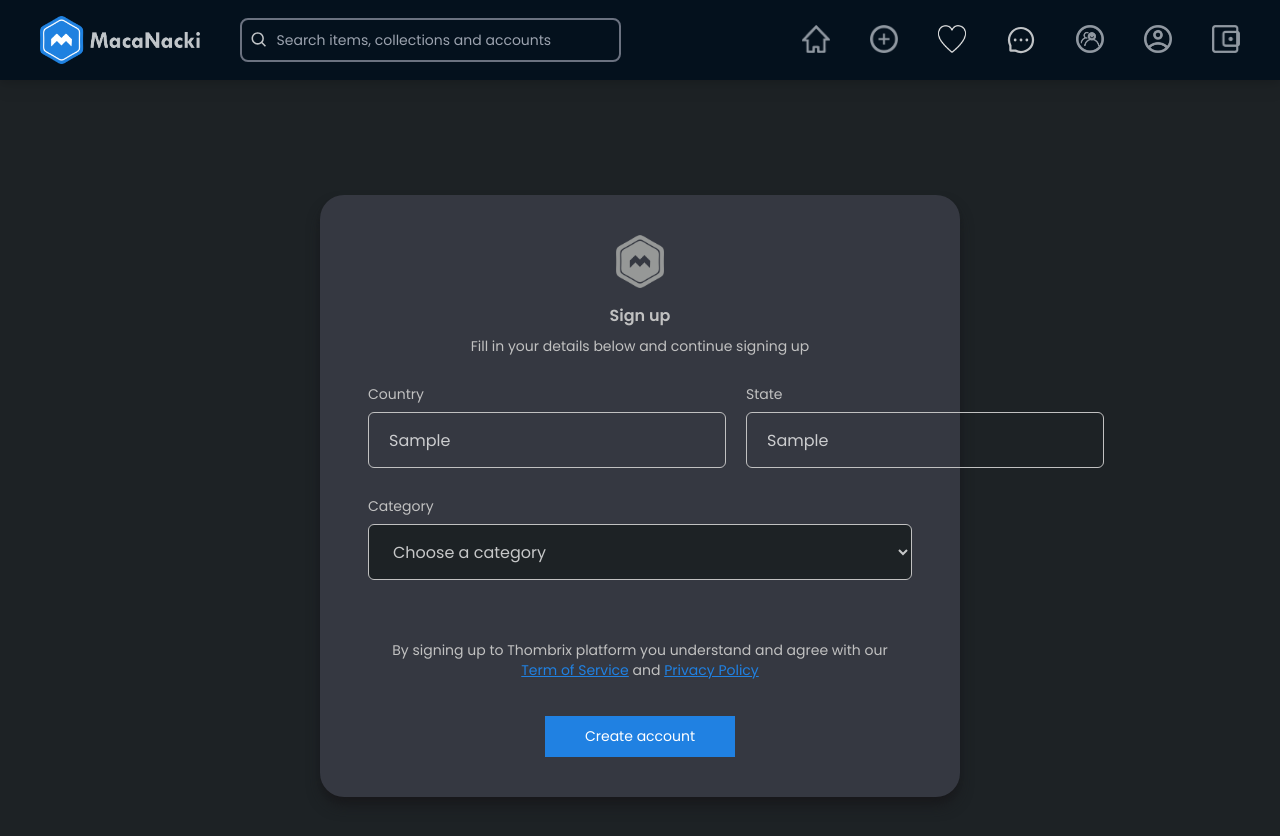
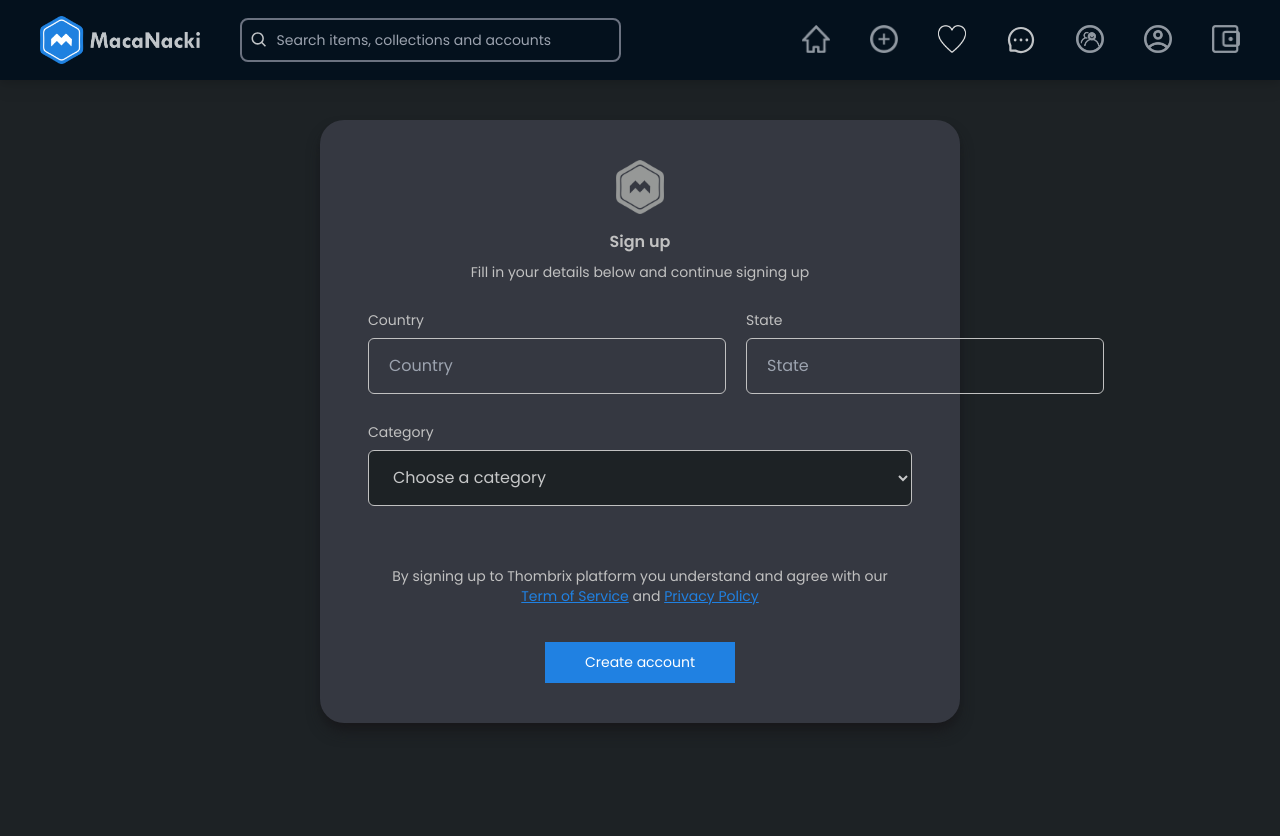
Before and after one commit to vicsnet/mackanaki, a React (Create React App) app: page /signup in a window 1280 px wide. Both pictures are taken after typing "Sample", "Sample", "name@example.com", "Sample123", "Sample123" into the empty fields and a click on the button "Next". Shown: the top 836 px of the page. After the commit the page ends 800 px from the top, so only its background shows below. Built offline with nearby package versions, Linux system fonts and the light colour scheme.

Commit message:
signup page fix

```diff
--- /dev/null
+++ b/src/components/form/StepOneForm.tsx
@@ -0,0 +1,29 @@
+
+import React from 'react';
+import FormInput from './FormInput';
+
+
+const StepOneForm = ({ nextForm }: { nextForm: Function; }) => {
+    return (
+        <form onSubmit={(e) => nextForm(e)}>
+            <div className="flex flex-col gap-7">
+                <div className="flex flex-wrap md:flex-nowrap justify-between gap-5">
+                    <FormInput label="Name" placeholder="Name" htmlFor="name" type="text" />
+                    <FormInput label="Username" placeholder="Username" htmlFor="username" type="text" />
+                </div>
+
+                <div className="w-full">
+                    <FormInput label="Email" placeholder="Email" htmlFor="email" type="email" />
+                </div>
+
+                <div className="flex flex-wrap md:flex-nowrap justify-between gap-5">
+                    <FormInput label="Password" placeholder="Password" htmlFor="password" type="password" />
+                    <FormInput label="Retype Password" placeholder="Retype Password" htmlFor="retype_password" type="password" />
+                </div>
+                <button className='ml-auto mt-7 cursor-pointer text-[14px] text-white bg-primaryColor px-10 py-[10px]  hover:bg-sky-700 w-28'>Next</button>
+            </div>
+        </form>
+    );
+};
+
+export default StepOneForm;
--- /dev/null
+++ b/src/components/form/StepTwoForm.tsx
@@ -0,0 +1,31 @@
+
+import React from 'react';
+import { Link } from 'react-router-dom';
+import FormInput from './FormInput';
+import FormSelect from './FormSelect';
+
+const StepTwoForm = ({ submitForm }: { submitForm: Function; }) => {
+    return (
+        <form onSubmit={(e) => submitForm(e)}>
+            <div className="flex flex-col gap-7">
+                <div className="flex flex-wrap md:flex-nowrap justify-between gap-5">
+                    <FormInput label="Country" placeholder="Country" htmlFor="country" type="text" />
+                    <FormInput label="State" placeholder="State" htmlFor="state" type="text" />
+                </div>
+
+                <div className="w-full">
+                    <FormSelect label="Category" htmlFor="category" />
+                </div>
+
+                <div className="flex mt-8 flex-col justify-center items-center gap-2 ">
+                    <p className="mx-4 text-signupTextColor text-sm text-center">By signing up to Thombrix platform you understand and agree with our <Link to="#">
+                        <span className="text-primaryColor underline">Term of Service</span>
+                    </Link> and <Link to="#"><span className="text-primaryColor underline">Privacy Policy</span></Link></p>
+                    <button className='mx-auto mt-7 cursor-pointer text-[14px] text-white bg-primaryColor px-10 py-[10px] hover:bg-sky-700 '>Create account</button>
+                </div>
+            </div>
+        </form>
+    );
+};
+
+export default StepTwoForm;
--- a/src/index.tsx
+++ b/src/index.tsx
@@ -20,7 +20,7 @@ root.render(
         autoClose={5000}
         hideProgressBar={false}
         newestOnTop={true}
-        theme="dark"
+        theme="colored"
         closeOnClick
         rtl={false}
         pauseOnFocusLoss
--- a/src/pages/Signup/Signup.tsx
+++ b/src/pages/Signup/Signup.tsx
@@ -1,9 +1,9 @@
 import React, { Fragment, useState } from 'react';
 import { Link } from 'react-router-dom';
-import FormInput from '../../components/form/FormInput';
-import FormSelect from '../../components/form/FormSelect';
 import PageLayout from '../../Layouts/PageLayout';
 import { toast } from 'react-toastify';
+import StepTwoForm from '../../components/form/StepTwoForm';
+import StepOneForm from '../../components/form/StepOneForm';
 
 const Signup = () => {
     const [showNext, setShowNext] = useState(false);
@@ -31,7 +31,7 @@ const Signup = () => {
         <Fragment>
             <PageLayout>
                 {/* SIGNUP CONTAINER START */}
-                <div className="flex justify-center items-center h-screen p-6">
+                <div className="flex justify-center w-screen items-center p-6">
                     <div className="rounded-3xl shadow-lg shadow-zinc-900 bg-secondaryColor w-[40rem] h-auto py-10 px-4">
                         <div className="flex flex-col justify-center items-center gap-2">
                             <Link to="/">
@@ -44,44 +44,9 @@ const Signup = () => {
                         {/* FORM START */}
                         <div className="mx-8 mt-7">
                             {showNext ?
-                                <form onSubmit={(e) => submitForm(e)}>
-                                    <div className="flex flex-col gap-7">
-                                        <div className="flex flex-wrap md:flex-nowrap justify-between gap-5">
-                                            <FormInput label="Country" placeholder="Country" htmlFor="country" type="text" />
-                                            <FormInput label="State" placeholder="State" htmlFor="state" type="text" />
-                                        </div>
-
-                                        <div className="w-full">
-                                            <FormSelect label="Category" htmlFor="category" />
-                                        </div>
-
-                                        <div className="flex mt-8 flex-col justify-center items-center gap-2 ">
-                                            <p className="mx-4 text-signupTextColor text-sm text-center">By signing up to Thombrix platform you understand and agree with our <Link to="#">
-                                                <span className="text-primaryColor underline">Term of Service</span>
-                                            </Link> and <Link to="#"><span className="text-primaryColor underline">Privacy Policy</span></Link></p>
-                                            <button className='mx-auto mt-7 cursor-pointer text-[14px] text-white bg-primaryColor px-10 py-[10px] hover:bg-sky-700 '>Create account</button>
-                                        </div>
-                                    </div>
-                                </form>
+                                <StepTwoForm submitForm={submitForm} />
                                 :
-                                <form onSubmit={(e) => nextForm(e)}>
-                                    <div className="flex flex-col gap-7">
-                                        <div className="flex flex-wrap md:flex-nowrap justify-between gap-5">
-                                            <FormInput label="Name" placeholder="Name" htmlFor="name" type="text" />
-                                            <FormInput label="Username" placeholder="Username" htmlFor="username" type="text" />
-                                        </div>
-
-                                        <div className="w-full">
-                                            <FormInput label="Email" placeholder="Email" htmlFor="email" type="email" />
-                                        </div>
-
-                                        <div className="flex flex-wrap md:flex-nowrap justify-between gap-5">
-                                            <FormInput label="Password" placeholder="Password" htmlFor="password" type="password" />
-                                            <FormInput label="Retype Password" placeholder="Retype Password" htmlFor="retype_password" type="password" />
-                                        </div>
-                                        <button className='ml-auto mt-7 cursor-pointer text-[14px] text-white bg-primaryColor px-10 py-[10px]  hover:bg-sky-700 w-28'>Next</button>
-                                    </div>
-                                </form>
+                               <StepOneForm nextForm={nextForm}/>
                             }
                         </div>
                         {/* FORM END */}
```
